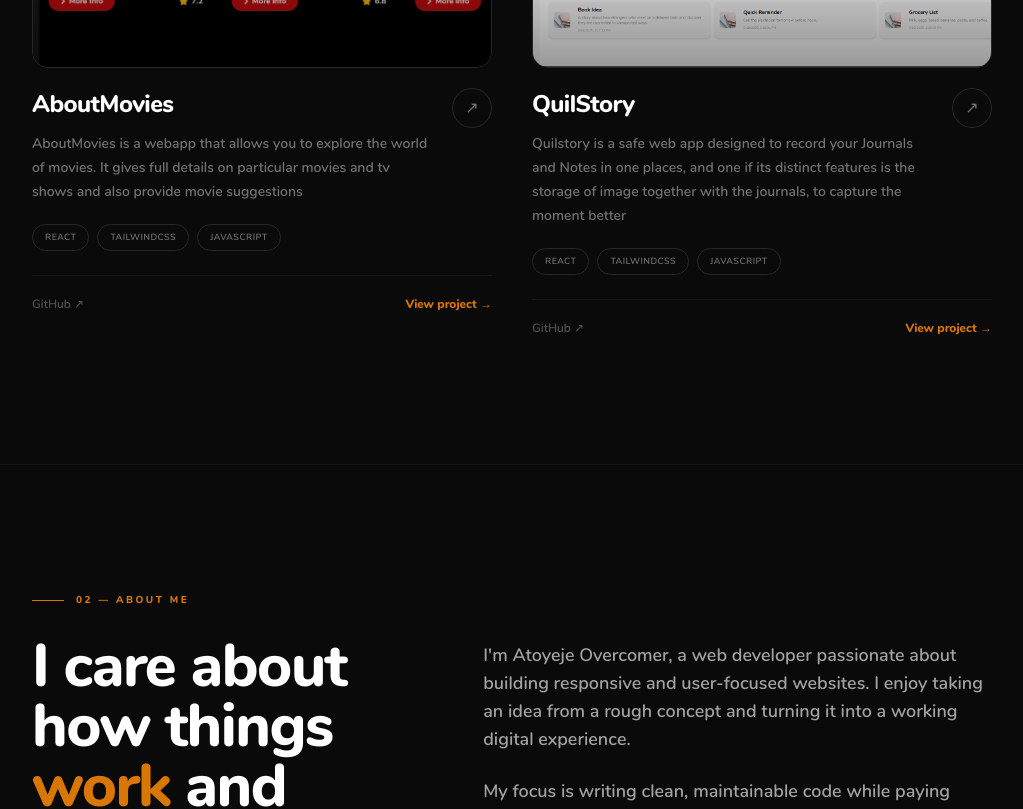
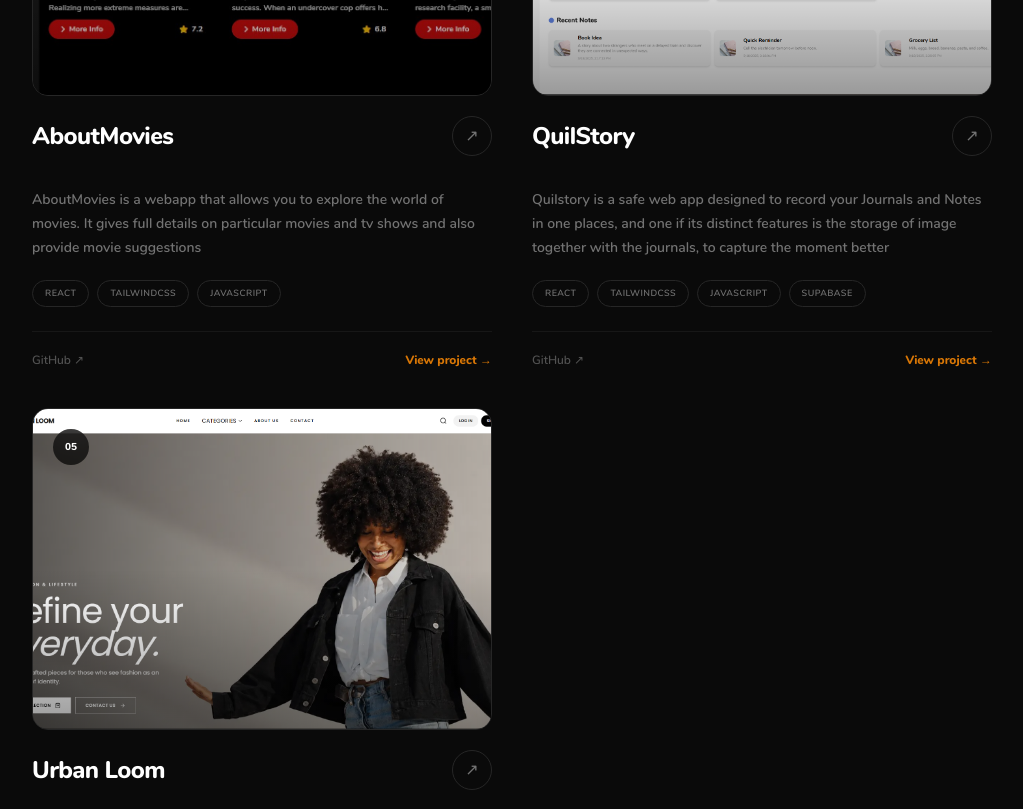
Before and after one commit to overcomer-v/my-Portfolio, a React (Vite) app: page / in a window 1280 px wide. Shown: the part 2200-3009 px from the top of the page, without its empty margins (128-1151 px from the left). Built offline with nearby package versions, Linux system fonts and the light colour scheme.

Commit message:
fix:More Ui adjustments

```diff
--- a/src/pages/Homepage.jsx
+++ b/src/pages/Homepage.jsx
@@ -94,7 +94,6 @@
               </div>
             </div>
 
-            {/* Portrait */}
             {/* Portrait */}
             <div className="relative mx-auto w-fit md:mx-0">
               {/* Large background number */}
@@ -469,16 +468,11 @@
 
       {/* Details */}
       <div className="mt-5">
-        <div className="flex items-start justify-between gap-5">
-          <div>
-            <h3 className="text-xl font-semibold tracking-tight md:text-2xl">
+        <div className="flex flex-col gap-5">
+          <div className="flex items-center justify-between">
+            <h3 className="flex items-center justify-between text-xl font-semibold tracking-tight md:text-2xl">
               {title}
             </h3>
-
-            <p className="mt-3 max-w-xl text-sm leading-6 text-neutral-500">
-              {desc}
-            </p>
-          </div>
 
             <a
               href={url}
@@ -489,6 +483,10 @@
             >
               ↗
             </a>
+          </div>
+          <p className="mt-3 md:max-w-xl text-sm leading-6 text-neutral-500">
+            {desc}
+          </p>
         </div>
 
         <div className="mt-5 flex flex-wrap gap-2">
--- a/src/project-list.js
+++ b/src/project-list.js
@@ -26,11 +26,20 @@
 
   ProjectObject({
     title: "QuilStory",
-    image:"/images/Screenshot 2026-03-31 185628.png",
+    image: "/images/Screenshot 2026-03-31 185628.png",
     desc: "Quilstory is a safe web app designed to record your Journals and Notes in one places, and one if its distinct features is the storage of image together with the journals, to capture the moment better",
-    stack: ["React", "TailwindCSS", "JavaScript"],
+    stack: ["React", "TailwindCSS", "JavaScript","Supabase"],
     url: "https://quilstory.vercel.app/",
-    githubUrl:"https://github.com/overcomer-v/quilstory"
+    githubUrl: "https://github.com/overcomer-v/quilstory",
+  }),
+
+  ProjectObject({
+    title: "Urban Loom",
+    image: "/images/projects-thumbnail/urban-loom-project-preview.png",
+    desc: "Urban Loom is a full-stack fashion e-commerce platform built with Next.js and PostgreSQL, featuring product discovery, category filtering, authentication, cart management, and a responsive shopping experience. The platform includes a demo checkout flow that simulates the complete transaction process, from reviewing cart items to order completion, without processing real payments. The project focuses on building a realistic e-commerce architecture while maintaining a clean, modern fashion-oriented interface.",
+    stack: ["Next", "TailwindCSS", "Typescript", "Postgresql"],
+    url: "https://urban-loom.vercel.app",
+    githubUrl: "https://github.com/overcomer-v/urban-loom",
   }),
 ];
 
```
Also changed, not shown: public/images/projects-thumbnail/urban-loom-project-preview.png (added). Lines whose indentation alone changed are shown as unchanged.
